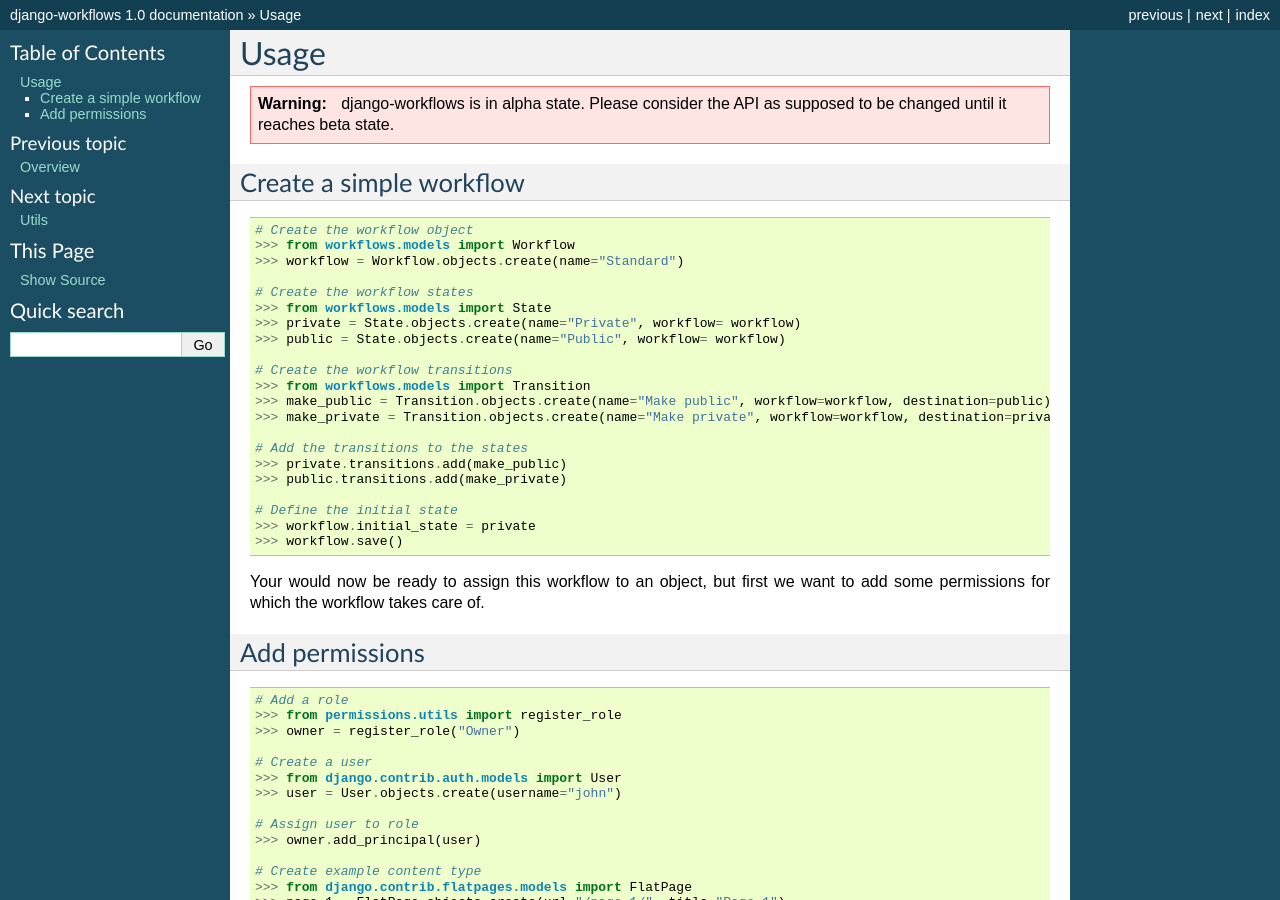
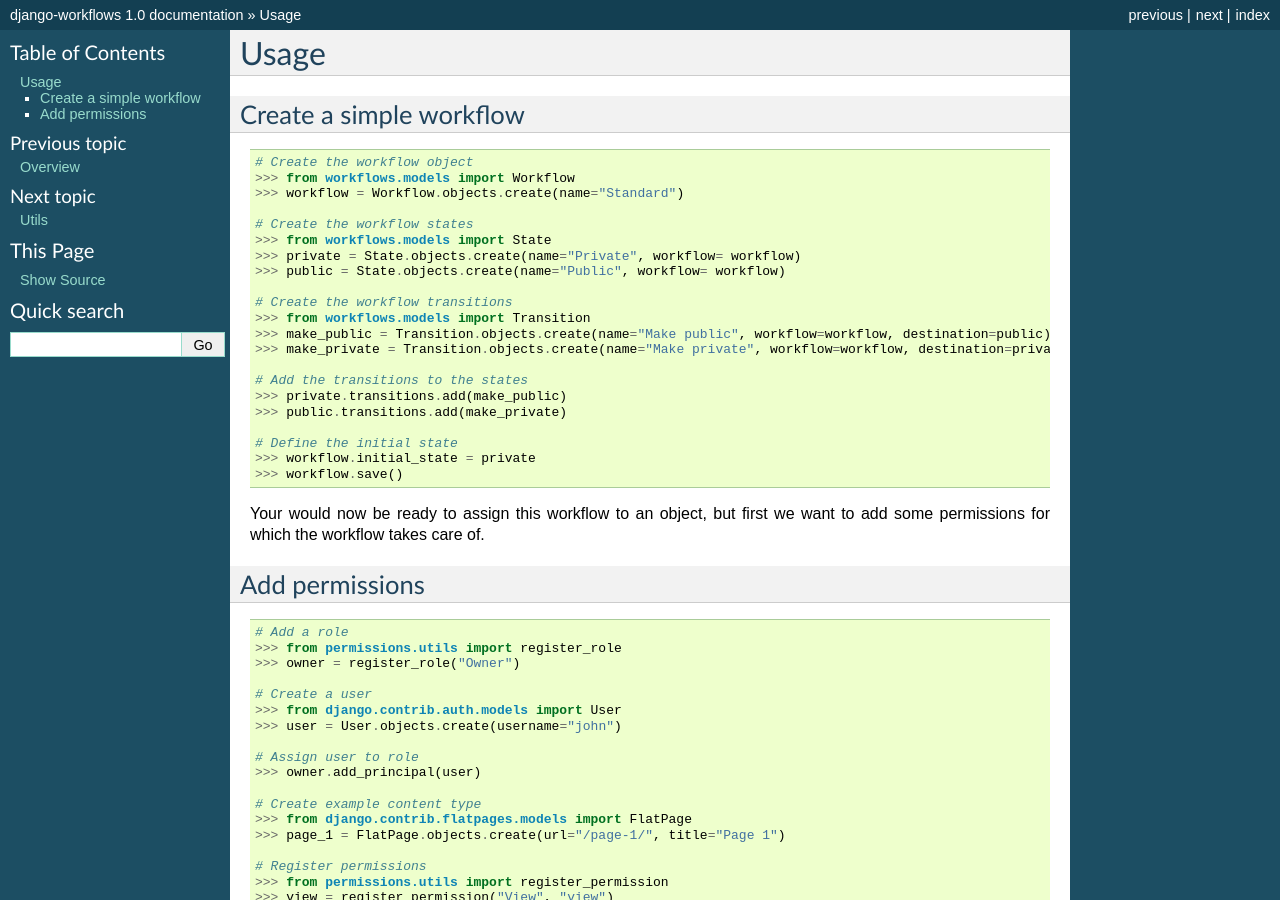
Before and after one commit to diefenbach/django-workflows, a Sphinx documentation site: the page built from docs/usage.rst, in a window 1280 px wide and 900 px high. Built offline with Sphinx 7.4.7, drawn with Linux system fonts in a browser that asks for light colours.

Commit message:
Removed alpha from version tags; removed warnings for alpha versions

```diff
--- a/docs/usage.rst
+++ b/docs/usage.rst
@@ -1,11 +1,6 @@
 =====
 Usage
 =====
-
-.. warning::
-
-    django-workflows is in alpha state. Please consider the API as supposed
-    to be changed until it reaches beta state.
 
 Create a simple workflow
 ------------------------
```
Also changed, not shown: docs/api.rst (+0 -10 lines), 1 other file.
